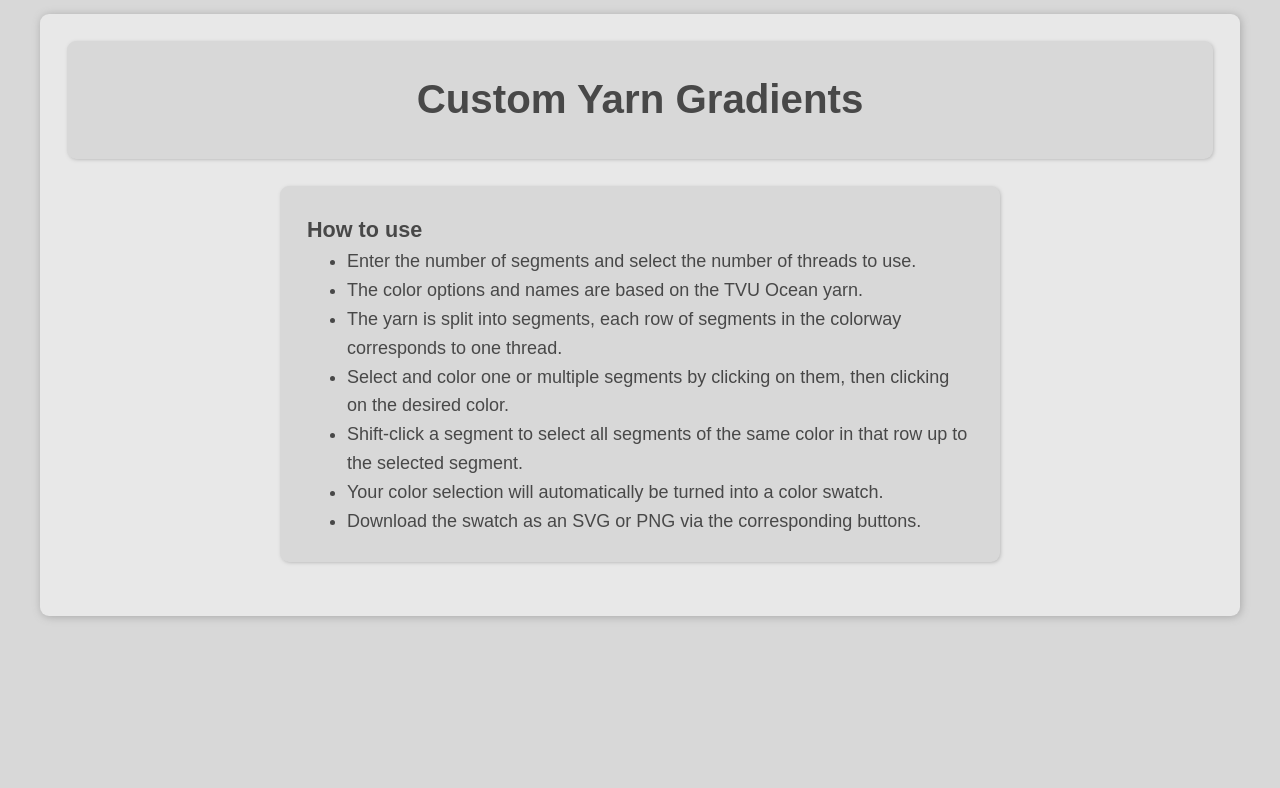
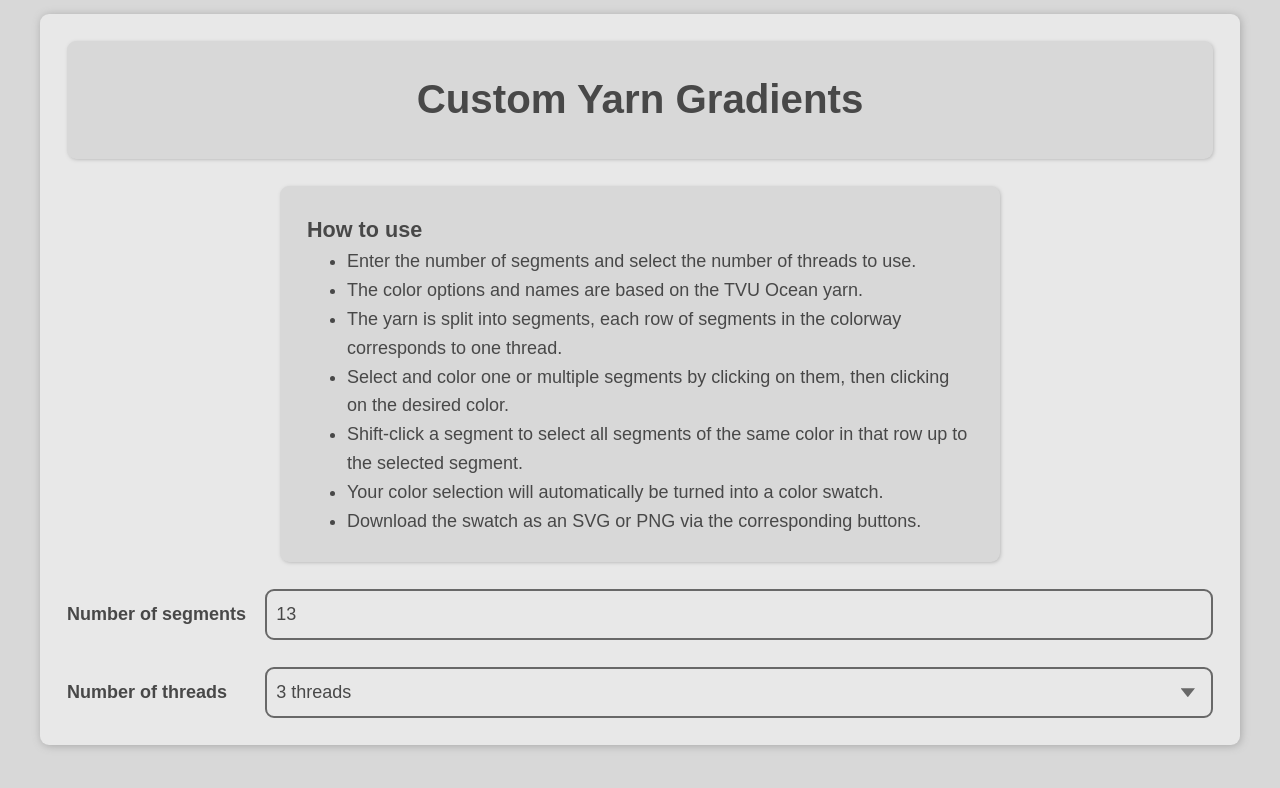
Before and after one commit to felis-blue/vue-yarn-gradients, a Vue app: page / in a window 1280 px wide. Shown: the top 788 px of the page. Built offline with nearby package versions, Linux system fonts and the light colour scheme; a web font is replaced by a local one.

Commit message:
add main area and input components

```diff
--- a/src/App.vue
+++ b/src/App.vue
@@ -4,11 +4,13 @@
   </header>
   <main>
     <InfoBox />
+    <MainArea />
   </main>
 </template>
 
 <script setup lang="ts">
 import InfoBox from './components/InfoBox.vue';
+import MainArea from './components/MainArea.vue';
 </script>
 
 <style scoped>
--- /dev/null
+++ b/src/components/MainArea.vue
@@ -0,0 +1,45 @@
+<template>
+  <section class="main-area">
+    <div class="item cols">
+      <label for="segments">Number of segments</label>
+      <TextInput name="segments" id="segments" v-model="segments" />
+    </div>
+
+    <div class="item cols">
+      <label for="thread-count">Number of threads</label>
+      <SelectInput v-model="threadCount">
+        <option value="3">3 threads</option>
+        <option value="4">4 threads</option>
+        <option value="5">5 threads</option>
+      </SelectInput>
+    </div>
+  </section>
+</template>
+
+<script setup lang="ts">
+import { ref } from 'vue';
+import SelectInput from './form/SelectInput.vue';
+import TextInput from './form/TextInput.vue';
+
+const segments = ref(13);
+const threadCount = ref(3);
+</script>
+
+<style scoped>
+.main-area {
+  display: grid;
+  gap: 1.5rem;
+}
+
+.item {
+  display: grid;
+  gap: 1rem;
+  align-items: center;
+}
+
+@container (width > 500px) {
+  .cols {
+    grid-template-columns: minmax(10ch, 18ch) 1fr;
+  }
+}
+</style>
--- /dev/null
+++ b/src/components/form/SelectInput.vue
@@ -0,0 +1,41 @@
+<template>
+  <div class="select-wrapper">
+    <select v-model="model">
+      <slot />
+    </select>
+    <div class="select-arrow"></div>
+  </div>
+</template>
+
+<script setup lang="ts">
+const model = defineModel();
+</script>
+
+<style scoped>
+.select-wrapper {
+  display: grid;
+  align-items: center;
+  grid-template-areas: 'select';
+}
+
+select {
+  border: 2px solid var(--color-text-accent);
+  border-radius: 0.5rem;
+  padding: 0.5rem;
+}
+
+.select-arrow {
+  width: 0.8rem;
+  height: 0.5rem;
+  background-color: var(--color-text-accent);
+  clip-path: polygon(100% 0%, 0 0%, 50% 100%);
+  justify-self: right;
+  margin-right: 1rem;
+  pointer-events: none;
+}
+
+select,
+.select-arrow {
+  grid-area: select;
+}
+</style>
--- /dev/null
+++ b/src/components/form/TextInput.vue
@@ -0,0 +1,16 @@
+<template>
+  <input v-model="model" />
+</template>
+
+<script setup lang="ts">
+const model = defineModel();
+</script>
+
+<style scoped>
+input {
+  width: 100%;
+  border: 2px solid var(--color-text-accent);
+  border-radius: 0.5em;
+  padding: 0.5em;
+}
+</style>
```
